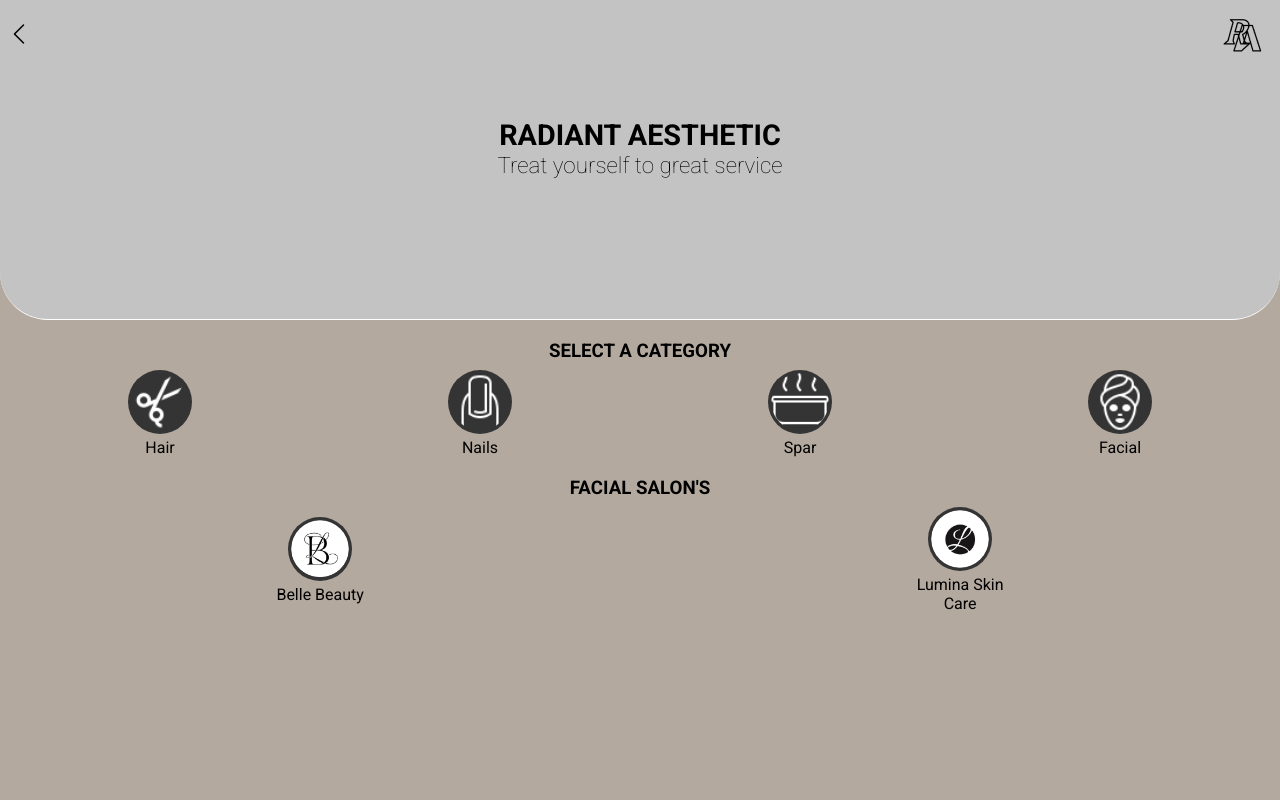
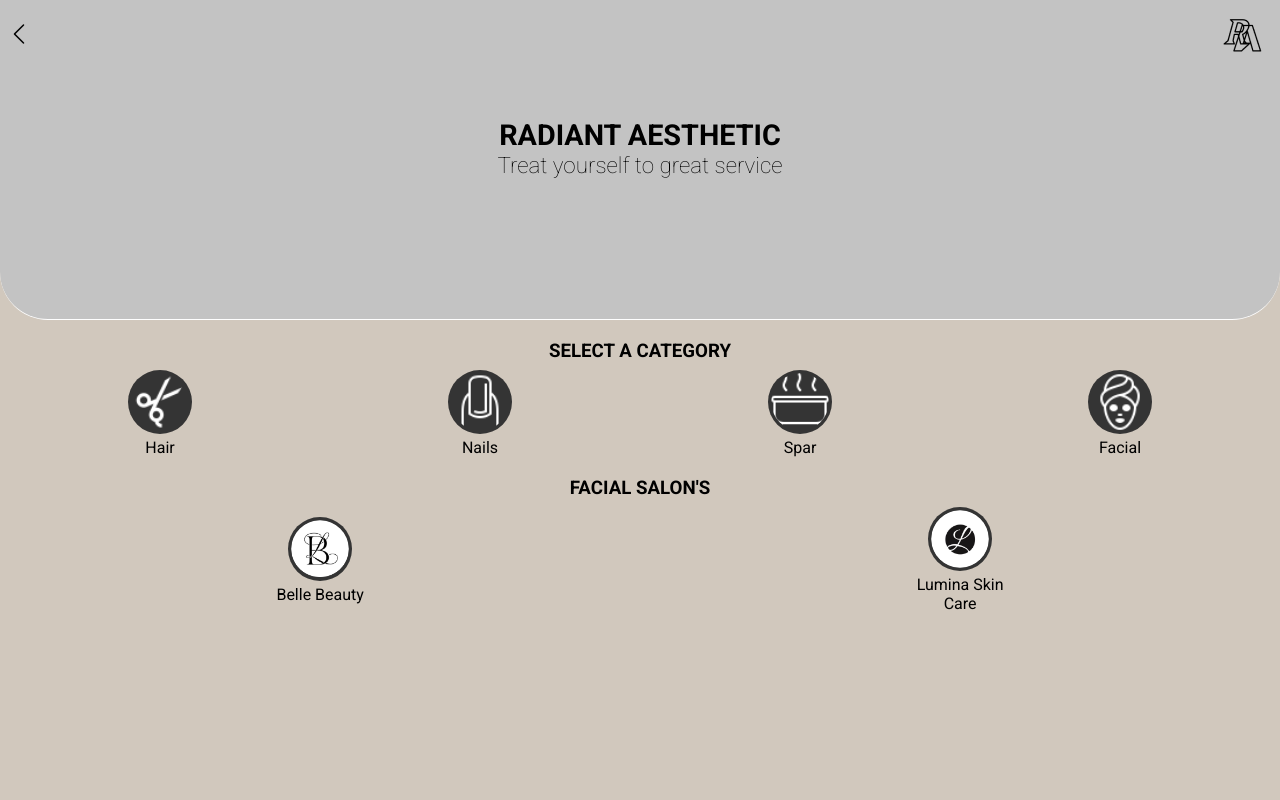
Before and after one commit to The-DigitalAcademy/Client_Salon_PWD, a Flask app: page /facial in a window 1280 px wide. Run offline with Flask 3, Linux system fonts and the light colour scheme.

Commit message:
Updated on facial for onclick icon from landing page functionality working

```diff
--- a/Flask_App_Salon 12/static/facial.css
+++ b/Flask_App_Salon 12/static/facial.css
@@ -9,7 +9,7 @@
     --gray: #c3c3c3;
     --gray-light: #e1e1e1;
     --gray-dark: #343434;
-    --brown: #b3a99f;
+    --brown: #d1c8bd;
 }
 
 body {
--- a/Flask_App_Salon 12/templates/spar.html
+++ b/Flask_App_Salon 12/templates/spar.html
@@ -53,14 +53,14 @@
           />
           <div>Nails</div>
         </div>
-        <div id"spar" class="item" onclick="goToNextPage('spar')">
+        <div  class="item" >
           <img
             src="{{ url_for('static', filename='/images/Spa.png') }}"
             alt="Example Image"
           />
           <div>Spar</div>
         </div>
-        <div class="item">
+        <div id"facial" class="item"onclick="goToNextPage('facial')">
           <img
             src="{{ url_for('static', filename='/images/FACIAL.png') }}"
             alt="Example Image"
```
